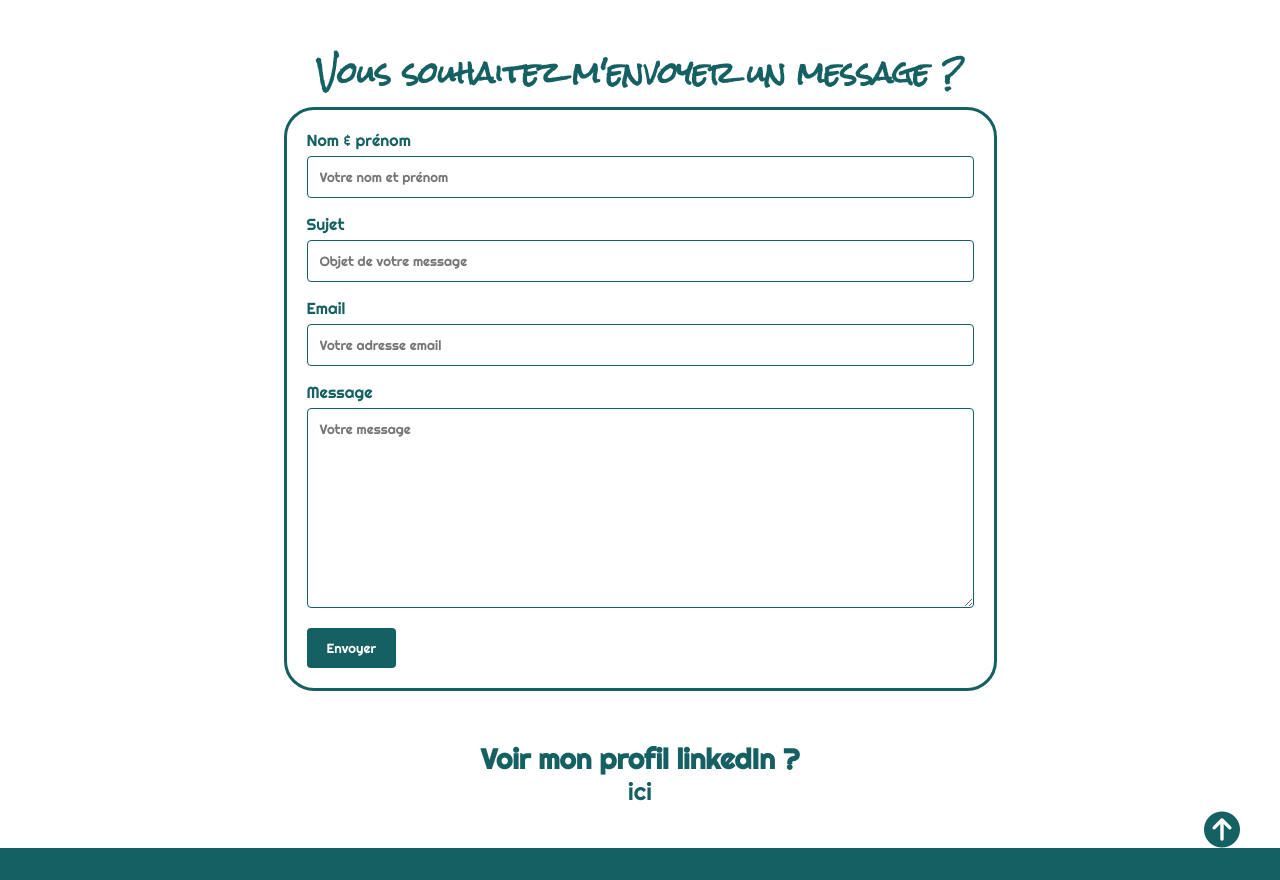
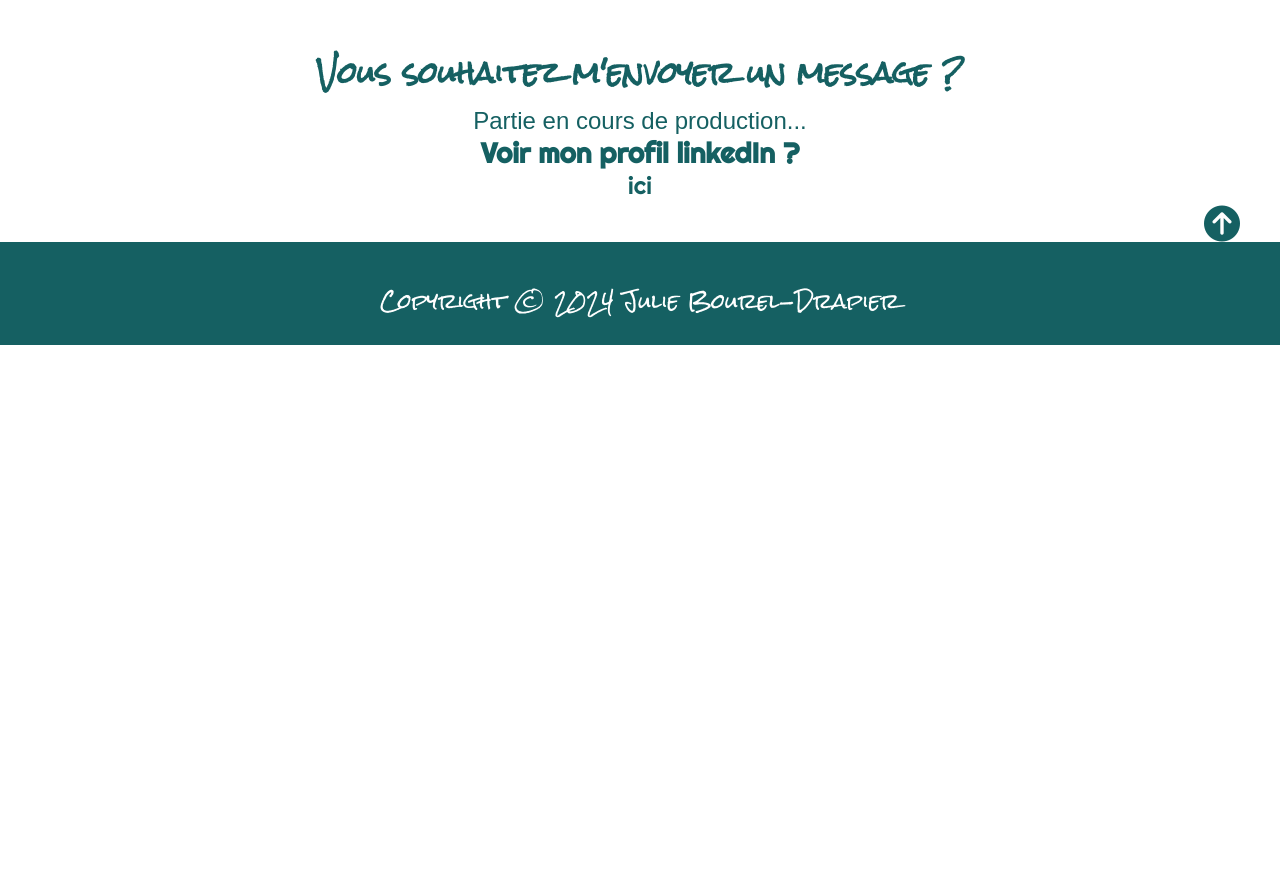
Before and after one commit to JulieBourelDrapier/LastProject, a plain HTML site: page index.html in a window 1280 px wide. Shown: the part 3607-4487 px from the top of the page. After the commit the page ends 3952 px from the top, so only its background shows below. Drawn offline with nearby package versions, Linux system fonts and the light colour scheme; a web font is replaced by a local one.

Commit message:
delete form for now

```diff
--- a/index.html
+++ b/index.html
@@ -185,9 +185,10 @@
         </article>
         <section id="contact" class="contact-me">
         <h2>Vous souhaitez m'envoyer un message ?</h2>
-        <div class="container">
+        <p>Partie en cours de production...</p>
+        <!-- <div class="container">
 
-          <form action="mailto:juliebourel@hotmail.com" method="post">
+          <form action="" method="post">
             <label for="name">Nom & prénom</label>
             <input type="text" id="name" name="firstname" placeholder="Votre nom et prénom">
 
@@ -202,7 +203,7 @@
 
             <input type="submit" value="Envoyer">
           </form>
-        </div>
+        </div> -->
 
           <h3>Voir mon profil linkedIn ?</h3>
           <p><a href="https://www.linkedin.com/in/julie-bourel-drapier/">ici</a></p>
```
